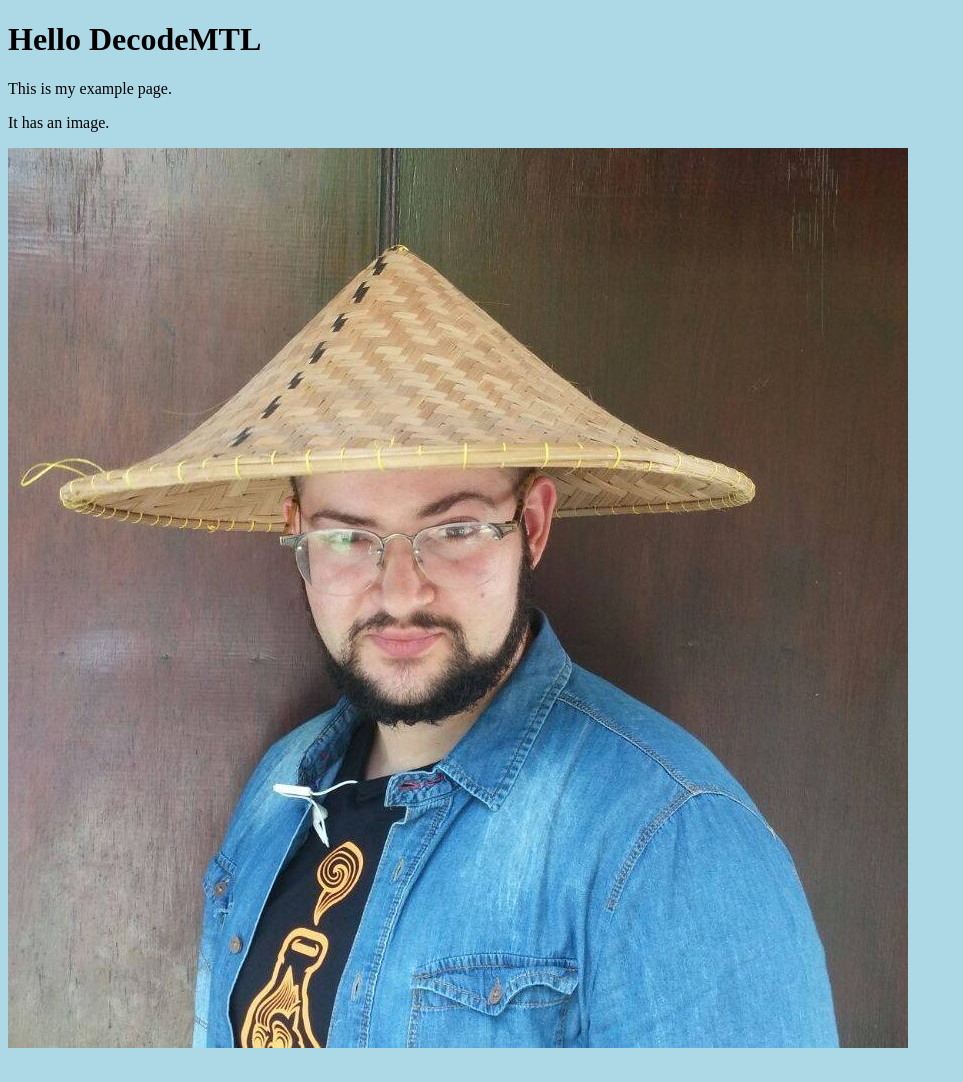
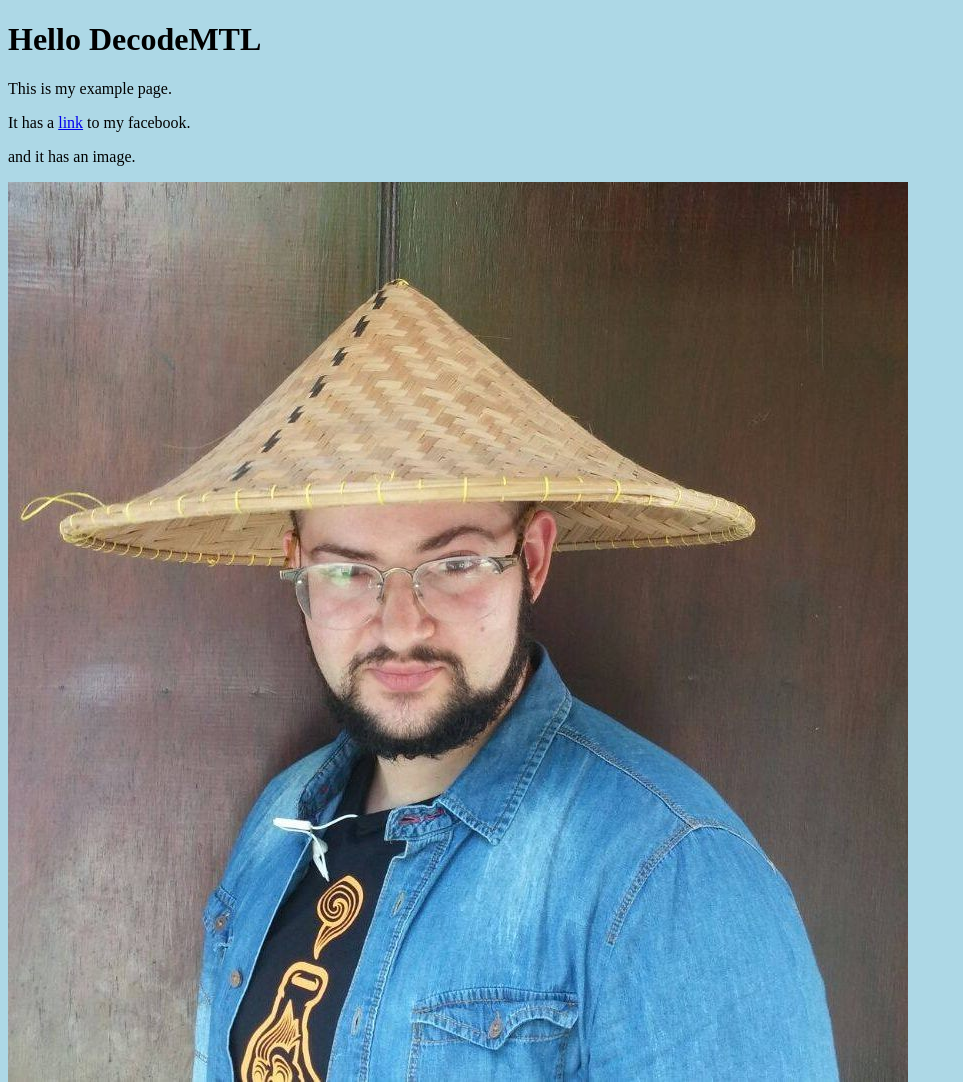
Before and after one commit to plllmg/plllmg.github.io, a plain HTML site: page index.html in a window 1280 px wide. Shown: the whole page, without its empty margins (0-963 px from the left). Before the commit the page ends 1060 px from the top, so only its background shows below. Drawn offline with Linux system fonts and the light colour scheme.

Commit message:
Update index.html

```diff
--- a/index.html
+++ b/index.html
@@ -10,7 +10,8 @@
     <div class="container">
       <h1 id="plllmggithubio">Hello DecodeMTL</h1>
       <p>This is my example page.</p>
-      <p>It has an image.</p>
+      <p>It has a <a href="www.facebook.com/plllmg">link</a> to my facebook. </p>
+      <p>and it has an image.</p>
       <img src="plllmg.github.io/12314018_10156633001812355_3875759623967992680_n (2).jpg"/>
 
     </div>
```
